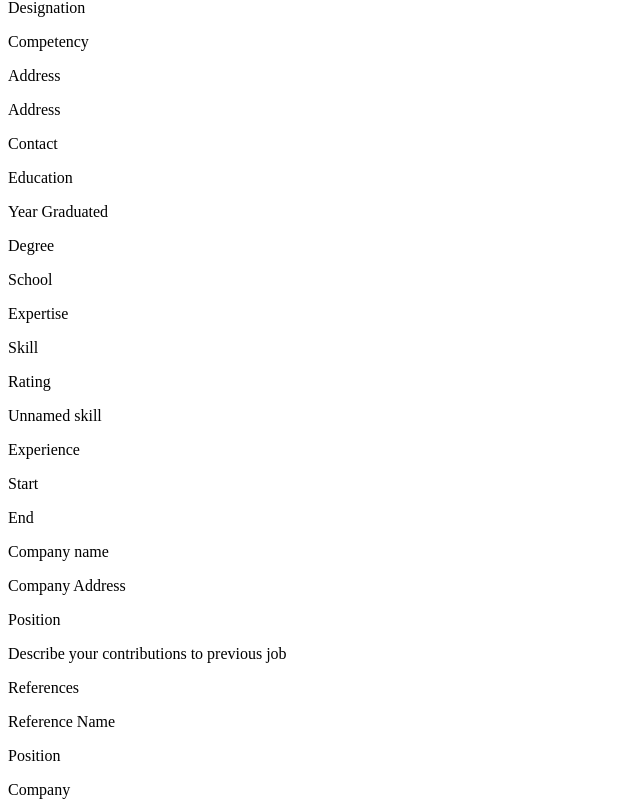
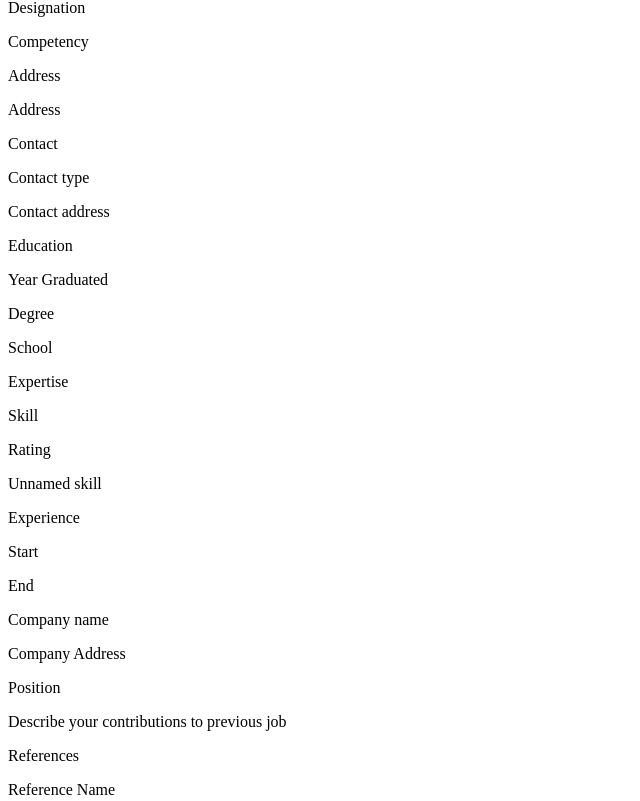
Before and after one commit to makieldeviso/CV-Application, a React (Vite) app: page / in a window 1280 px wide. Shown: the part 1899-2700 px from the top of the page, without its empty margins (0-640 px from the left). Built offline with nearby package versions, Linux system fonts and the light colour scheme; the HTML template or start-up script is replaced by a standard one.

Commit message:
Adds styling and component className fix
Fix className to components for styling

```diff
--- a/src/components/BasicInfo.jsx
+++ b/src/components/BasicInfo.jsx
@@ -1,5 +1,5 @@
 import PropTypes from "prop-types";
-import { useState } from "react";
+import { useState, useEffect } from "react";
 
 const BasicInputFields = function ({refObj, changeBasicValueFunc}) {
 
@@ -48,6 +48,10 @@ const BasicInputFields = function ({refObj, changeBasicValueFunc}) {
 const BasicInfo = function ({saveStateFunc, savedFormValues}) {
   const [basicValue, setBasicValue] = useState(savedFormValues);
 
+  useEffect(() => {
+    setBasicValue(savedFormValues)
+  }, [savedFormValues])
+
   const handleValueChange = function (event) {
     const inputRole = event.target.dataset.role;
     setBasicValue({...basicValue, [inputRole]: event.target.value});
--- a/src/components/ConfirmDialog.jsx
+++ b/src/components/ConfirmDialog.jsx
@@ -9,7 +9,7 @@ const ConfirmClearDialog = function ({dialogRef, modalActionFunc, clearFormFunc}
 
   const handleConfirmClear = function (event) {
     const userAction = event.target.value;
-    clearFormFunc(userAction)
+    clearFormFunc(userAction === 'true' ? true : false);
 
     // Note: event.target.value will not return 'open-modal' either way so it will close the modal
     modalActionFunc(event)
--- a/src/components/ContactInfo.jsx
+++ b/src/components/ContactInfo.jsx
@@ -1,4 +1,4 @@
-import { useState } from "react";
+import { useState, useEffect } from "react";
 import PropTypes from 'prop-types'
 
 import CloseIcon from '@mdi/react';
@@ -48,6 +48,10 @@ const ContactField = function ({refObj, removeFieldFunc, changeValueFunc, contac
 
 const ContactInfo = function ({saveStateFunc, savedFormValues}) {
   const [contacts, setContacts] = useState(savedFormValues);
+
+  useEffect(() => {
+    setContacts(savedFormValues)
+  }, [savedFormValues])
 
   const handleRemoveField = function (event) {
     const remainState = contacts.filter((contact => contact.keyId !== event.target.value));
--- a/src/components/EducationInfo.jsx
+++ b/src/components/EducationInfo.jsx
@@ -1,4 +1,4 @@
-import { useState } from "react";
+import { useState, useEffect } from "react";
 import PropTypes from 'prop-types';
 
 import CloseIcon from '@mdi/react';
@@ -64,6 +64,10 @@ const EducField = function ({refObj, removeEducFunc, changeEducFunc, educLength}
 
 const EducationInfo = function ({saveStateFunc, savedFormValues}) {
   const [educations, setEducations] = useState(savedFormValues);
+
+  useEffect(() => {
+    setEducations(savedFormValues)
+  }, [savedFormValues])
 
   const handleAddEducation = function () {
     const newKey = crypto.randomUUID();
--- a/src/components/ExperienceInfo.jsx
+++ b/src/components/ExperienceInfo.jsx
@@ -1,4 +1,4 @@
-import { useState } from "react";
+import { useState, useEffect } from "react";
 import PropTypes from 'prop-types';
 
 import CloseIcon from '@mdi/react';
@@ -67,6 +67,10 @@ const ExperienceField = function ({refObj, changeExpValueFunc, removeExpFunc, ex
 
 const ExperienceInfo = function ({saveStateFunc, savedFormValues}) {
   const [experiences, setExperiences] = useState(savedFormValues);
+
+  useEffect(() => {
+    setExperiences(savedFormValues)
+  }, [savedFormValues])
 
   const handleAddExperience = function () {
     const keyId = crypto.randomUUID();
--- a/src/components/ExpertiseInfo.jsx
+++ b/src/components/ExpertiseInfo.jsx
@@ -1,4 +1,4 @@
-import { useState } from "react";
+import { useState, useEffect } from "react";
 import PropTypes from 'prop-types';
 
 import CloseIcon from '@mdi/react';
@@ -47,6 +47,10 @@ const SkillField = function ({refObj, changeSkillValueFunc, removeSkillFunc, cha
 
 const ExpertiseInfo = function ({saveStateFunc, savedFormValues}) {
   const [skills, setSkills] = useState(savedFormValues);
+
+  useEffect(() => {
+    setSkills(savedFormValues)
+  }, [savedFormValues])
 
   const handleAddExpertise = function () {
     const keyId = crypto.randomUUID();
--- a/src/components/ReferenceInfo.jsx
+++ b/src/components/ReferenceInfo.jsx
@@ -1,4 +1,4 @@
-import { useState } from "react";
+import { useState, useEffect } from "react";
 import PropTypes from 'prop-types';
 
 const ReferenceField = function ({refObj, changeRefValueFunc}) {
@@ -53,6 +53,10 @@ const ReferenceField = function ({refObj, changeRefValueFunc}) {
 const ReferenceInfo = function ({saveStateFunc, savedFormValues}) {
 
   const [references, setReferences] = useState(savedFormValues);
+
+  useEffect(() => {
+    setReferences(savedFormValues)
+  }, [savedFormValues])
 
   // Create two reference field automatically
   // Note: Two reference at most, don't add another
--- a/src/components/Template.jsx
+++ b/src/components/Template.jsx
@@ -30,8 +30,8 @@ const AddressTemplate = function ({refObj}) {
 
   return (
     <div className='address-sec'>
-      <p>Address</p>
-      <div className='address-info'>
+      <p className='sec-header'>Address</p>
+      <div className='address-info template-info-cont'>
         <p>{nameDisplay}</p>
       </div>
     </div>
@@ -41,18 +41,21 @@ const AddressTemplate = function ({refObj}) {
 const ContactsTemplate = function ({refArr}) {
 
   const Contacts = refArr.map((contact) => {
+    const contactType = contact.label ? contact.label : 'Contact type';
+    const contactAddress = contact.address ? contact.address : 'Contact address';
+
     return (
-      <div className='contact-info' key={contact.keyId}>
-        <p>{contact.label}</p>
-        <p>{contact.address}</p>
+      <div className='template-contact-info' key={contact.keyId}>
+        <p className='template-contact-type'>{contactType}</p>
+        <p>{contactAddress}</p>
       </div>
     )
   })
 
   return (
     <div className='contact-sec'>
-      <p>Contact</p>
-      <>{Contacts}</>
+      <p className='sec-header'>Contact</p>
+      <div className='template-info-cont'>{Contacts}</div>
     </div>
   )
 }
@@ -76,9 +79,8 @@ const EducationTemplate = function ({refArr}) {
 
   return (
     <div className='education-sec'>
-      <p>Education</p>
-      <>{Education}</>
-
+      <p className='sec-header'>Education</p>
+      <div className='template-info-cont'>{Education}</div>
     </div>
   )
 }
@@ -113,9 +115,9 @@ const ExpertiseTemplate = function ({refArr}) {
 
   return (
     <div className='expertise-sec'>
-          <p>Expertise</p>
+          <p className='sec-header'>Expertise</p>
 
-          <div className='expertise-info'>
+          <div className='expertise-info template-info-cont'>
             <div className='expertise-header'>
               <p>Skill</p>
               <p>Rating</p>
@@ -159,7 +161,7 @@ const ExperienceTemplate = function ({refArr}) {
 
   return (
     <div className='experience-sec'>
-      <p>Experience</p>
+      <p className='sec-header' >Experience</p>
       <>{Experiences}</>
     </div>
   )
@@ -188,14 +190,12 @@ const ReferencesTemplate = function ({refArr}) {
 
   return (
     <div className='references-sec'>
-      <p>References</p>
+      <p className='sec-header' >References</p>
       <div className='references-info'>
       <>{References}</>
       </div>
-
     </div>
   )
-
 }
 
 // CV Template assembly (start)
--- a/src/styles/index.css
+++ b/src/styles/index.css
@@ -22,6 +22,11 @@
   --light-green: #93FFD8;
   --lightest-green: #CFFFDC;
   --red: #EB455F;
+
+  --template-blue: #153448;
+  --template-gray: #3C5B6F;
+  --template-brown: #948979;
+  --template-cream: #DFD0B8;
 
   --header-font:  "Montserrat", sans-serif;
   --common-font: "Roboto", sans-serif;
@@ -424,25 +429,35 @@ button svg {
 /* Form styling (end) */
 
 
-
 /* Template Styling (start) */
 
 :root {
   --template-col-1: 300px;
   --template-col-2: 650px;
 }
+
 .cv-template {
   justify-self: center;
   border: 1px solid black;
-  height: 100%;
-  overflow-y: hidden  ;
-  padding: var(--padding);
+  height: max-content;
   margin: var(--margin);
   display: grid;
   grid-template-columns: var(--template-col-1) 1fr;
+  grid-template-rows: max-content 1fr;
   grid-template-areas:
     "intro intro"
     "column-1 column-2";
+}
+
+.cv-template p {
+  font-size: 1rem;
+}
+
+p.sec-header {
+  font-size: 1.3rem;
+  font-weight: bold;
+  font-family: var(--header-font);
+  margin: 4px;
 }
 
 .intro {
@@ -453,6 +468,24 @@ button svg {
 
 .column-1 {
   grid-area: column-1;
+  background-color: var(--template-blue);
+  width: 100%;
+  height: 100%;
+
+  display: grid;
+  grid-template-columns: 1fr;
+  grid-template-rows: repeat(3, max-content) 1fr;
+
+}
+
+.column-1 > div {
+  width: 100%;
+  /* padding: calc(var(--padding) * 0.5); */
+  padding: calc(var(--padding) * 0.5) 0 calc(var(--padding) * 0.5) var(--padding);
+}
+
+.column-1 p {
+  color: var(--off-white);
 }
 
 .column-2 {
@@ -460,10 +493,10 @@ button svg {
 }
 
 .picture-sec {
-  border: 1px solid black;
   padding: var(--padding);
   display: flex;
   justify-content: center;
+  background-color: var(--template-blue);
 }
 
 .picture-blank {
@@ -488,39 +521,49 @@ button svg {
   gap: var(--margin);
 }
 
-.address-sec {
-  border: 1px solid black;
-  padding: var(--padding);
+.template-info-cont {
+  border-top: 3px solid var(--off-white);
+  padding: var(--padding) 4px;
+  display: flex;
+  flex-direction: column;
+  gap: var(--margin);
+  align-items: start;
+  justify-content: center;
 }
 
-.contact-sec {
-  border: 1px solid black;
-  padding: var(--padding);
+/* Contact template (start) */
+.template-contact-info {
+  display: flex;
+  flex-direction: column;
+  justify-content: center;
+  align-items: start;
+  gap: 4px;
 }
 
-
-.education-sec {
-  border: 1px solid black;
-  padding: var(--padding);
+p.template-contact-type {
+  font-size: 1.1rem;
+  font-weight: bold;
 }
+/* Contact template (end) */
 
 
 /* Expertise template (start) */
-.expertise-sec {
-  grid-area: expertise;
-  border: 1px solid black;
-  padding: var(--padding);
-}
-
 .expertise-header {
   display: grid;
   grid-template-columns: 1fr 1fr;
   justify-items: start;
+  width: 100%;
+}
+
+.expertise-header p {
+  font-size: 1.1rem;
+  font-family: var(--header-font);
 }
 
 .expertise-content {
   display: grid;
   grid-template-columns: 1fr 1fr;
+  width: 100%;
 }
 
 .rating-cont {
@@ -550,6 +593,7 @@ button svg {
 /* Expertise template (end) */
 
 /* Experience template (start) */
+
 .experience-sec {
   grid-area: experience;
   border: 1px solid black;
```
Also changed, not shown: src/components/Form.jsx (+17 -16 lines), src/scripts/memoryHandler.js (line endings or trailing spaces).
